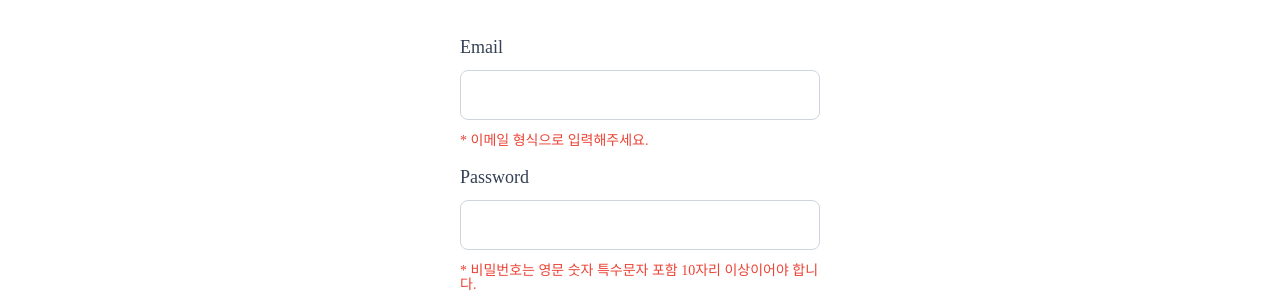
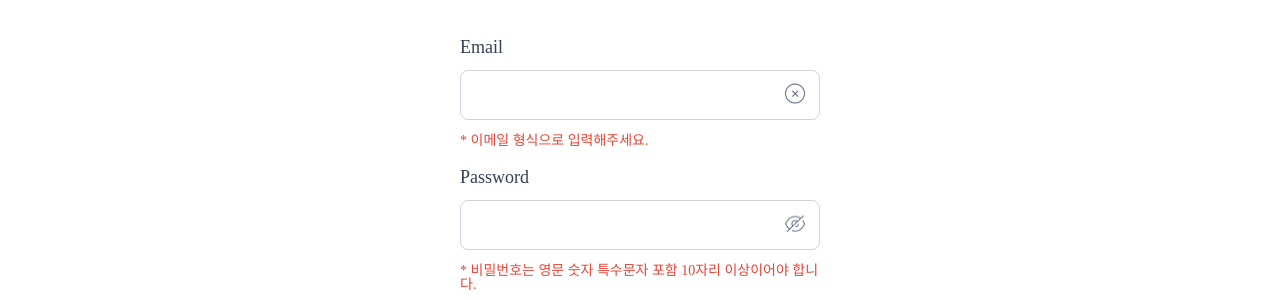
Before and after one commit to JeongTaekCho/-DOCTOR, a React (Vite) app: page /login in a window 1280 px wide. Shown: the part 307-607 px from the top of the page. Built offline with nearby package versions, Linux system fonts and the light colour scheme.

Commit message:
💄 Design:  로그인 페이지 인풋 아이콘 버튼 추가

```diff
--- a/index.html
+++ b/index.html
@@ -2,7 +2,7 @@
 <html lang="en">
   <head>
     <meta charset="UTF-8" />
-    <!-- <link rel="icon" type="image/svg+xml" href="/vite.svg" /> -->
+    <link rel="icon" type="image/svg+xml" href="/images/commons/logo.png" />
     <meta name="viewport" content="width=device-width, initial-scale=1.0" />
     <title>AI질병예측</title>
   </head>
--- a/src/pages/Login/index.tsx
+++ b/src/pages/Login/index.tsx
@@ -17,12 +17,22 @@ const LoginPage = () => {
         <S.Form>
           <S.InputBox>
             <S.InputLabel>Email</S.InputLabel>
-            <Input type="text" />
+            <S.InputContainer>
+              <Input type="text" />
+              <S.PositionBtn type="button">
+                <img src="/images/commons/cancel.png" alt="" />
+              </S.PositionBtn>
+            </S.InputContainer>
             <S.InputError>* 이메일 형식으로 입력해주세요.</S.InputError>
           </S.InputBox>
           <S.InputBox>
             <S.InputLabel>Password</S.InputLabel>
-            <Input type="password" />
+            <S.InputContainer>
+              <Input type="password" />
+              <S.PositionBtn type="button">
+                <img src="/images/commons/hide.png" alt="" />
+              </S.PositionBtn>
+            </S.InputContainer>
             <S.InputError>
               * 비밀번호는 영문 숫자 특수문자 포함 10자리 이상이어야 합니다.
             </S.InputError>
--- a/src/pages/Login/style.ts
+++ b/src/pages/Login/style.ts
@@ -26,6 +26,22 @@ export const InputBox = styled.div`
   gap: 1.4rem;
   &:not(:first-child) {
     margin-top: 2rem;
+  }
+`;
+
+export const InputContainer = styled.div`
+  position: relative;
+`;
+
+export const PositionBtn = styled.button`
+  position: absolute;
+  width: 2rem;
+  top: 50%;
+  right: 1.5rem;
+  transform: translateY(-50%);
+
+  img {
+    width: 100%;
   }
 `;
 
```
Also changed, not shown: public/images/commons/cancel.png (added), public/images/commons/hide.png (added).
